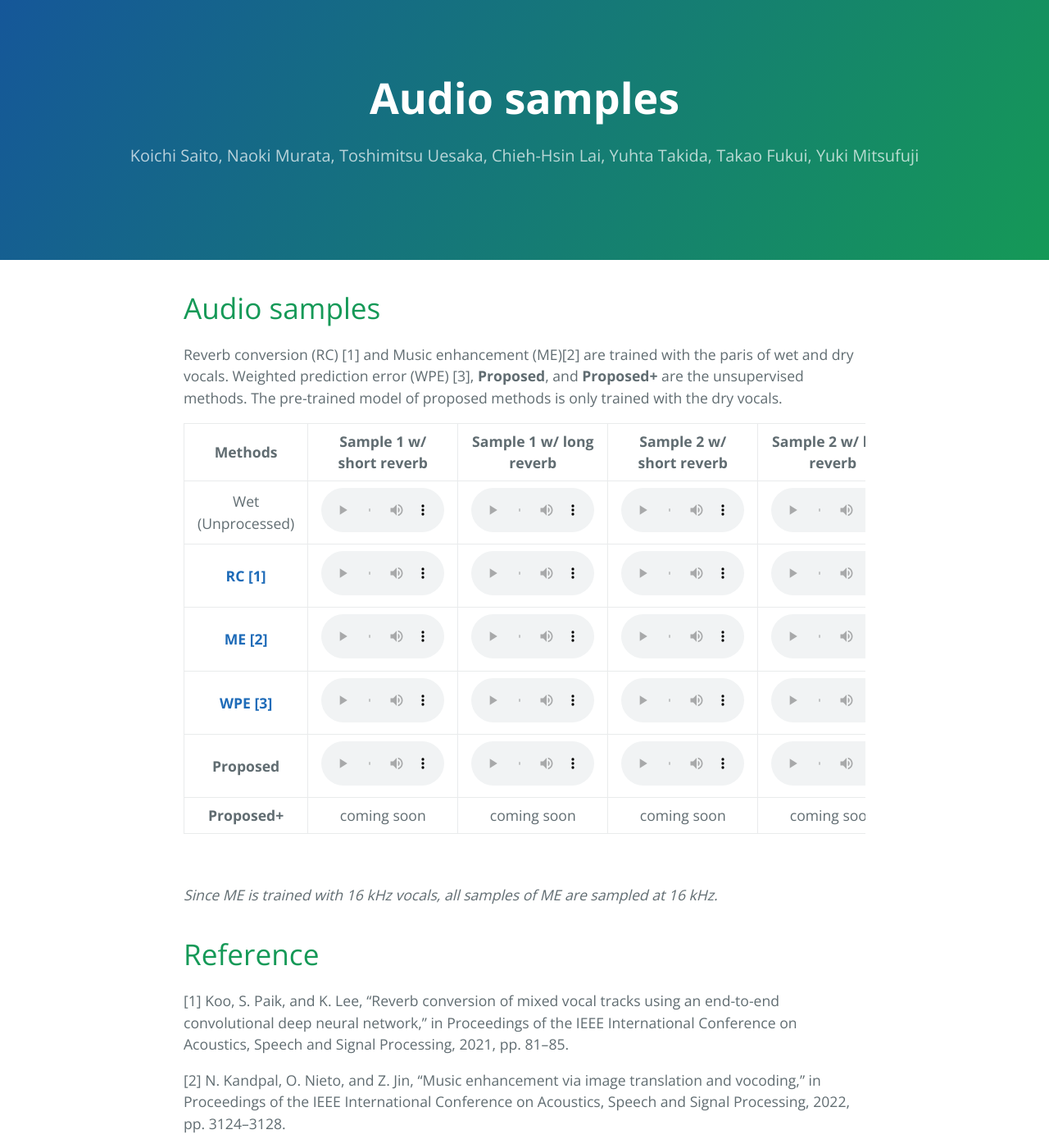
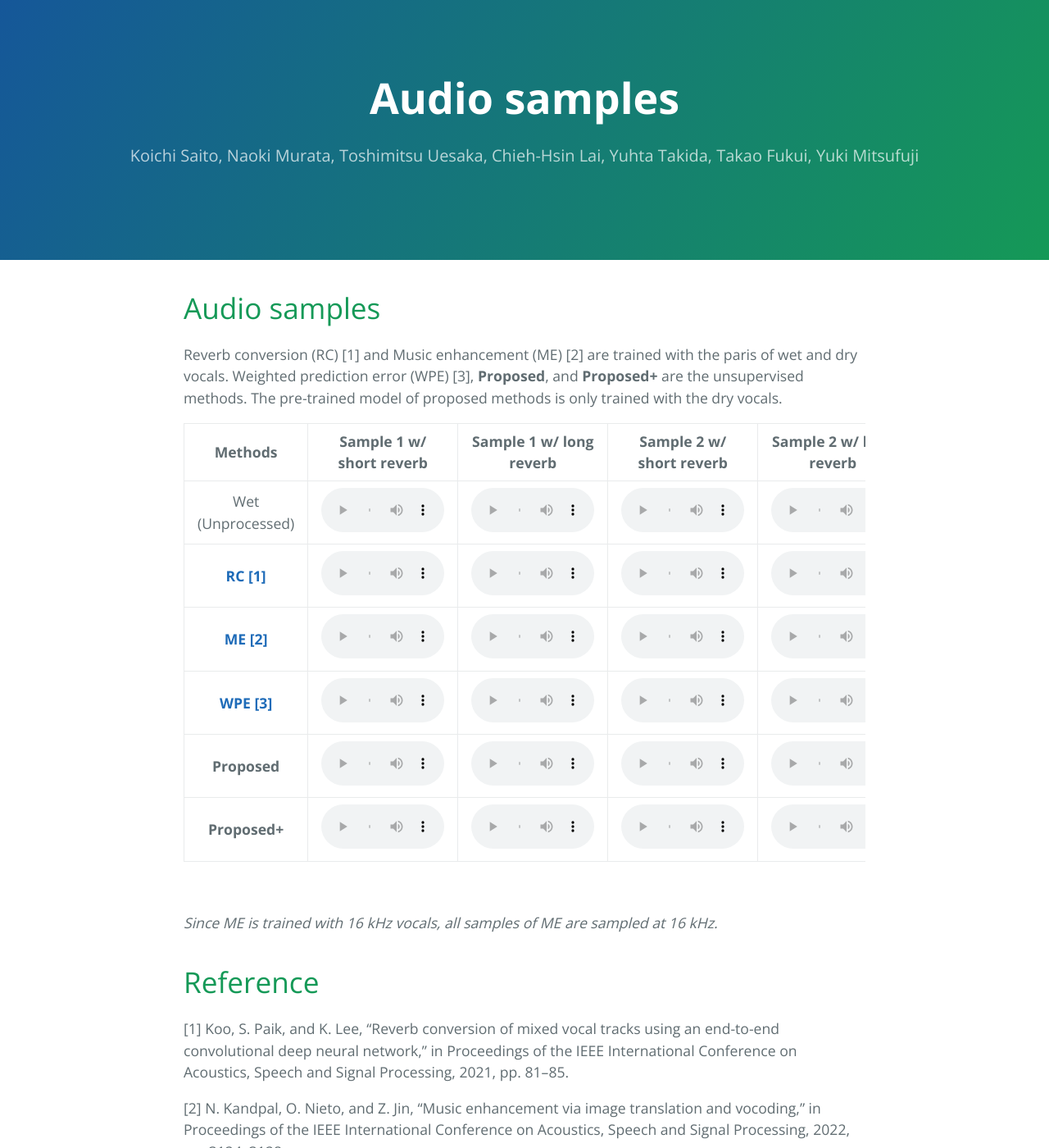
Before and after one commit to koichi-saito-sony/koichi-saito-sony.github.io, a Jekyll site: the page built from unsupervised-vocal-dereverb/audio_samples.md, in a window 1280 px wide and 1400 px high. Shown: the whole window at 82% size. Built offline with Jekyll 4.4.1, drawn with Linux system fonts in a browser that asks for light colours; our own code applies the rules of GitHub Pages for plain Markdown files.

Commit message:
check intermidiate

```diff
--- a/unsupervised-vocal-dereverb/audio_samples.md
+++ b/unsupervised-vocal-dereverb/audio_samples.md
@@ -3,7 +3,7 @@ title: Audio samples
 ---
 # Audio samples
 
-Reverb conversion (RC) [1] and Music enhancement (ME)[2] are trained with the paris of wet and dry vocals.
+Reverb conversion (RC) [1] and Music enhancement (ME) [2] are trained with the paris of wet and dry vocals.
 Weighted prediction error (WPE) [3], **Proposed**, and **Proposed+** are the unsupervised methods.
 The pre-trained model of proposed methods is only trained with the dry vocals.
 <table align="center"  style="text-align: center;">
@@ -74,18 +74,18 @@ The pre-trained model of proposed methods is only trained with the dry vocals.
     </tr>
     <tr>
       <th style="text-align: center;">Proposed+</th>
+      <!-- <td>coming soon</td>
       <td>coming soon</td>
       <td>coming soon</td>
-      <td>coming soon</td>
-      <td>coming soon</td>
-      <!-- <td><audio  controls="" style="width:150px;" preload="auto">
+      <td>coming soon</td> -->
+      <td><audio  controls="" style="width:150px;" preload="auto">
             <source src="audio/Proposed+/Proposed+_Vo_008_rev04.wav"></audio></td>
       <td><audio  controls="" style="width:150px;" preload="auto">
             <source src="audio/Proposed+/Proposed+_Vo_008_rev02.wav"></audio></td>
       <td><audio  controls="" style="width:150px;" preload="auto">
             <source src="audio/Proposed+/Proposed+_Vo_018_rev00.wav"></audio></td>
       <td><audio  controls="" style="width:150px;" preload="auto">
-            <source src="audio/Proposed+/Proposed+_Vo_018_rev02.wav"></audio></td> -->
+            <source src="audio/Proposed+/Proposed+_Vo_018_rev02.wav"></audio></td>
     </tr>
   </tbody>
 </table>
```
Also changed, not shown: unsupervised-vocal-dereverb/index.md (+1 -1 lines), unsupervised-vocal-dereverb/network.md (+2 -2 lines), 4 other files.
